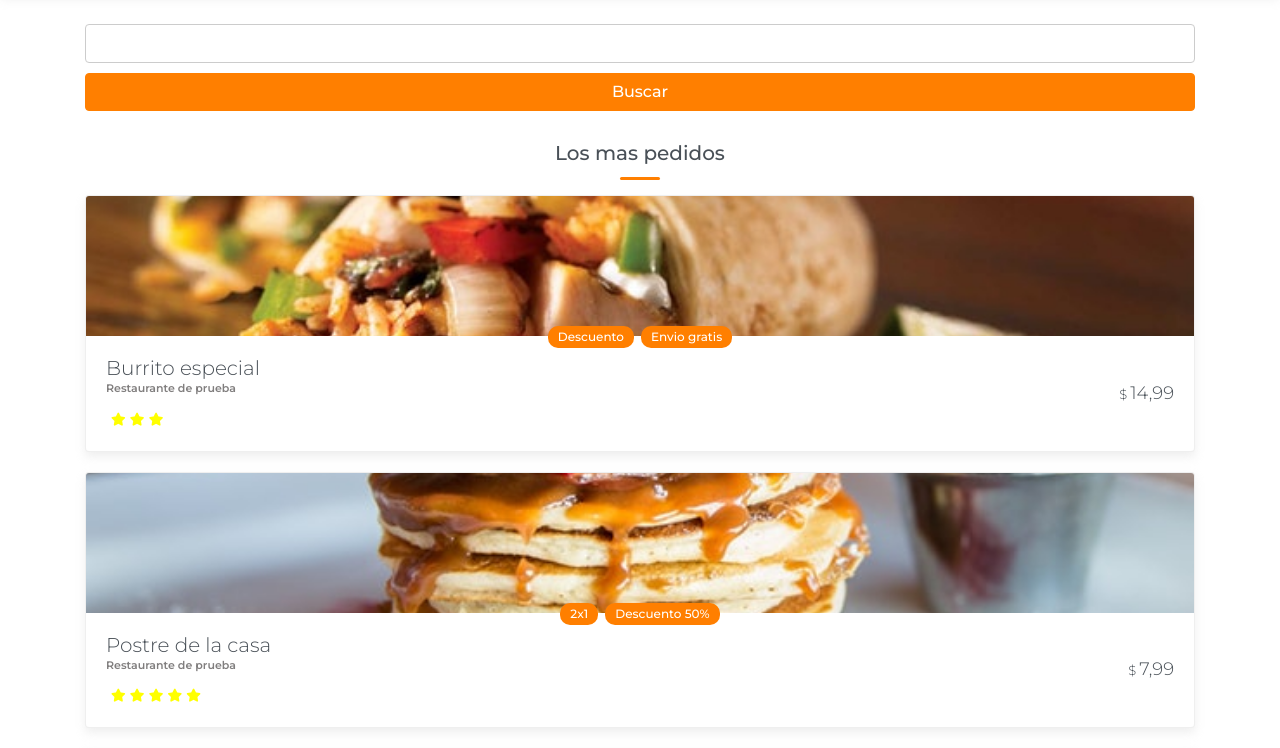
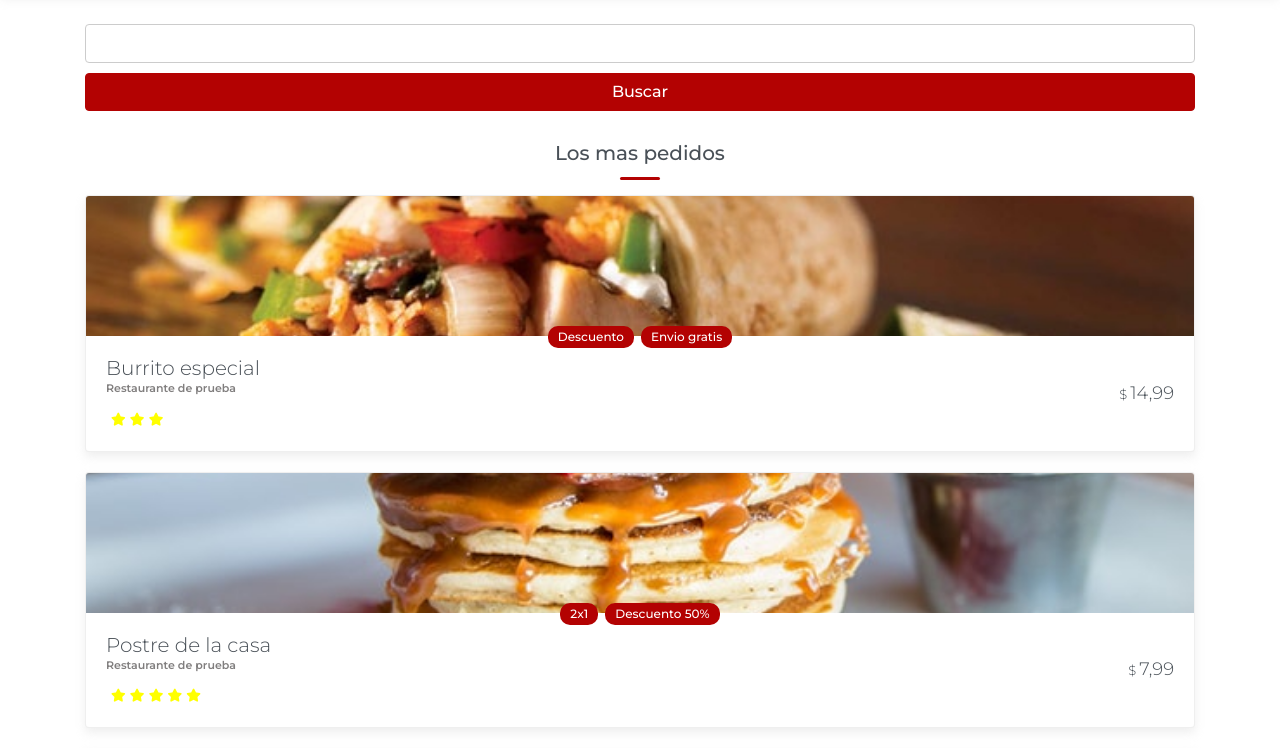
Before and after one commit to hector-lara/delivApp, a plain HTML site: page index.html in a window 1280 px wide. Shown: the part 86-834 px from the top of the page. Drawn offline with Linux system fonts and the light colour scheme.

Commit message:
Finalizar seccion de producto

```diff
--- a/sass/main.scss
+++ b/sass/main.scss
@@ -1,4 +1,4 @@
-$primary: #ff7f00;
+$primary: #b30202;
 $black2: #495057;
 
 
```
Also changed, not shown: css/main.css.
